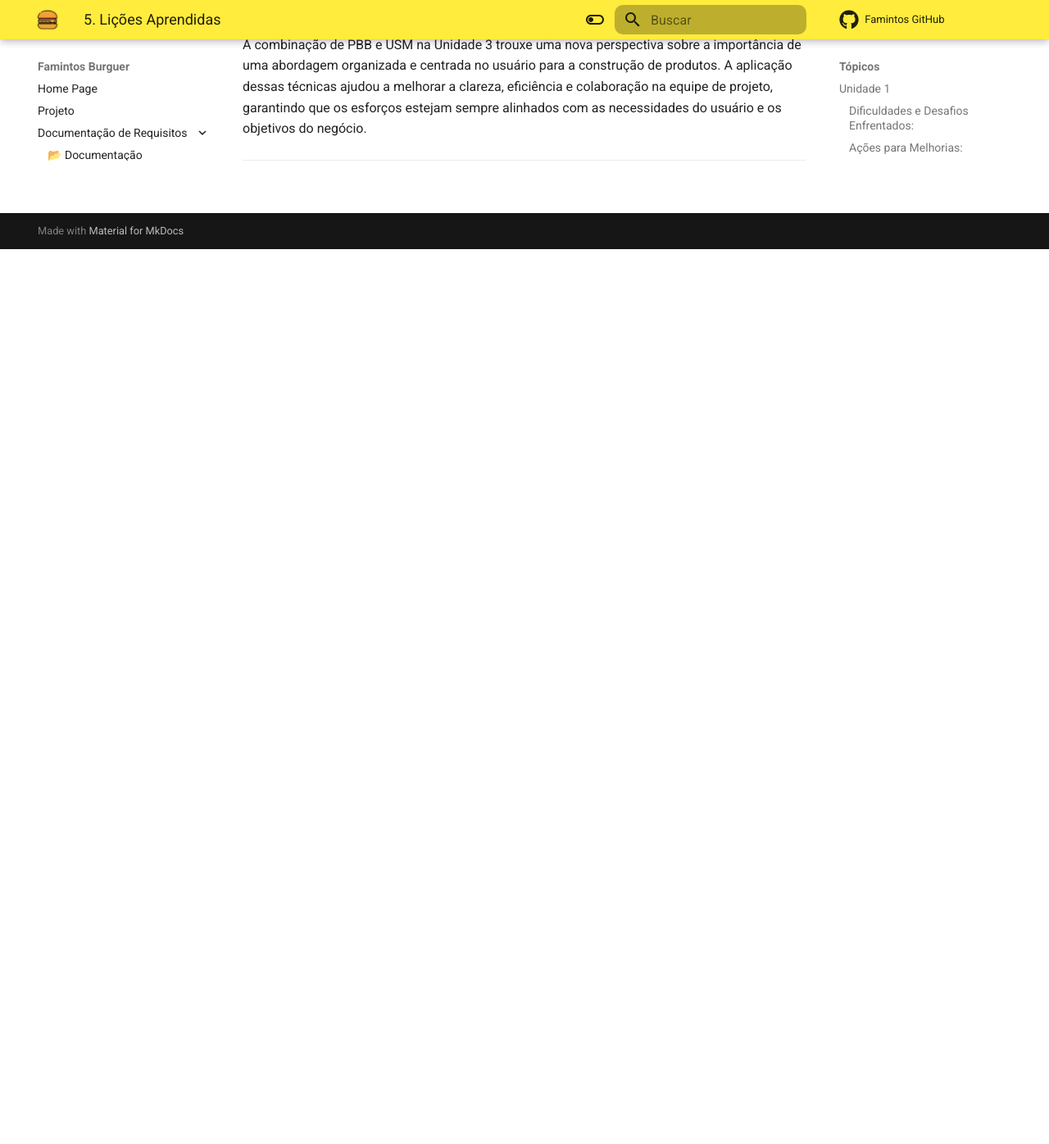
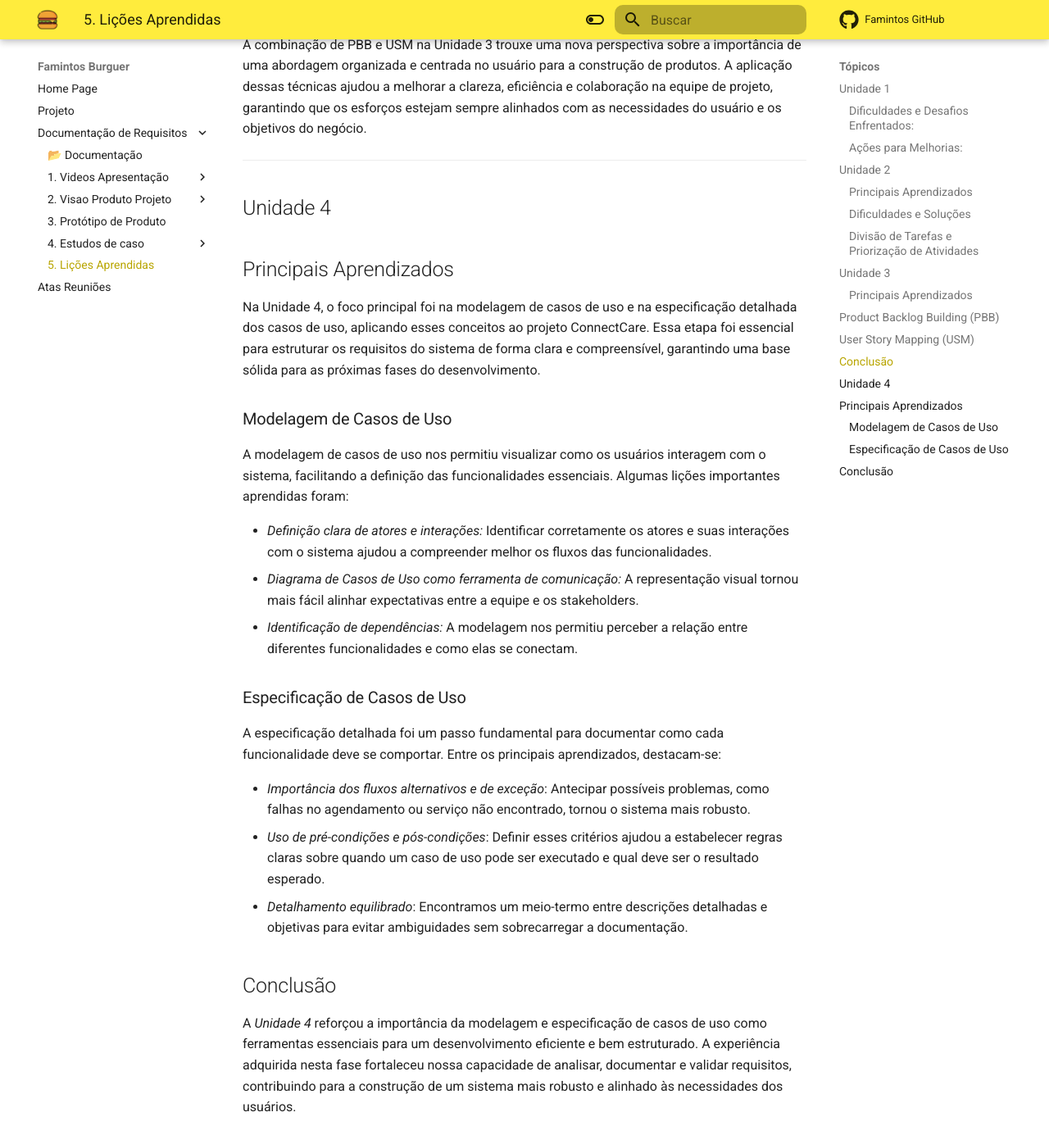
Before and after one commit to mdsreq-fga-unb/2024.2-T01-FamintosBurguer, an MkDocs documentation site: the page built from docs/ProdutoProjeto/Lições.md, in a window 1280 px wide and 1400 px high, scrolled down 2967 px. Shown: the top 1396 px of the window at 82% size. Built offline with MkDocs 1.6.1 and Material for MkDocs 9.7.7, drawn with Linux system fonts in a browser that asks for light colours; comment, search, counter and statistics services are not loaded; before the commit the page ends 3271 px from its top, so only the background shows below that.

Commit message:
docs: adicicionando licoes aprendidas unidade 4

```diff
--- a/docs/ProdutoProjeto/Lições.md
+++ b/docs/ProdutoProjeto/Lições.md
@@ -72,3 +72,28 @@
 A combinação de PBB e USM na Unidade 3 trouxe uma nova perspectiva sobre a importância de uma abordagem organizada e centrada no usuário para a construção de produtos. A aplicação dessas técnicas ajudou a melhorar a clareza, eficiência e colaboração na equipe de projeto, garantindo que os esforços estejam sempre alinhados com as necessidades do usuário e os objetivos do negócio.
 
 ___________________________________________________________________________________
+
+## Unidade 4
+
+## Principais Aprendizados
+
+Na Unidade 4, o foco principal foi na modelagem de casos de uso e na especificação detalhada dos casos de uso, aplicando esses conceitos ao projeto ConnectCare. Essa etapa foi essencial para estruturar os requisitos do sistema de forma clara e compreensível, garantindo uma base sólida para as próximas fases do desenvolvimento.
+
+### Modelagem de Casos de Uso
+A modelagem de casos de uso nos permitiu visualizar como os usuários interagem com o sistema, facilitando a definição das funcionalidades essenciais. Algumas lições importantes aprendidas foram:
+
+- *Definição clara de atores e interações:* Identificar corretamente os atores e suas interações com o sistema ajudou a compreender melhor os fluxos das funcionalidades.
+- *Diagrama de Casos de Uso como ferramenta de comunicação:* A representação visual tornou mais fácil alinhar expectativas entre a equipe e os stakeholders.
+- *Identificação de dependências:* A modelagem nos permitiu perceber a relação entre diferentes funcionalidades e como elas se conectam.
+
+###  Especificação de Casos de Uso
+A especificação detalhada foi um passo fundamental para documentar como cada funcionalidade deve se comportar. Entre os principais aprendizados, destacam-se:
+
+- *Importância dos fluxos alternativos e de exceção*: Antecipar possíveis problemas, como falhas no agendamento ou serviço não encontrado, tornou o sistema mais robusto.
+- *Uso de pré-condições e pós-condições*: Definir esses critérios ajudou a estabelecer regras claras sobre quando um caso de uso pode ser executado e qual deve ser o resultado esperado.
+- *Detalhamento equilibrado*: Encontramos um meio-termo entre descrições detalhadas e objetivas para evitar ambiguidades sem sobrecarregar a documentação.
+
+
+## Conclusão
+
+A *Unidade 4* reforçou a importância da modelagem e especificação de casos de uso como ferramentas essenciais para um desenvolvimento eficiente e bem estruturado. A experiência adquirida nesta fase fortaleceu nossa capacidade de analisar, documentar e validar requisitos, contribuindo para a construção de um sistema mais robusto e alinhado às necessidades dos usuários.
```
